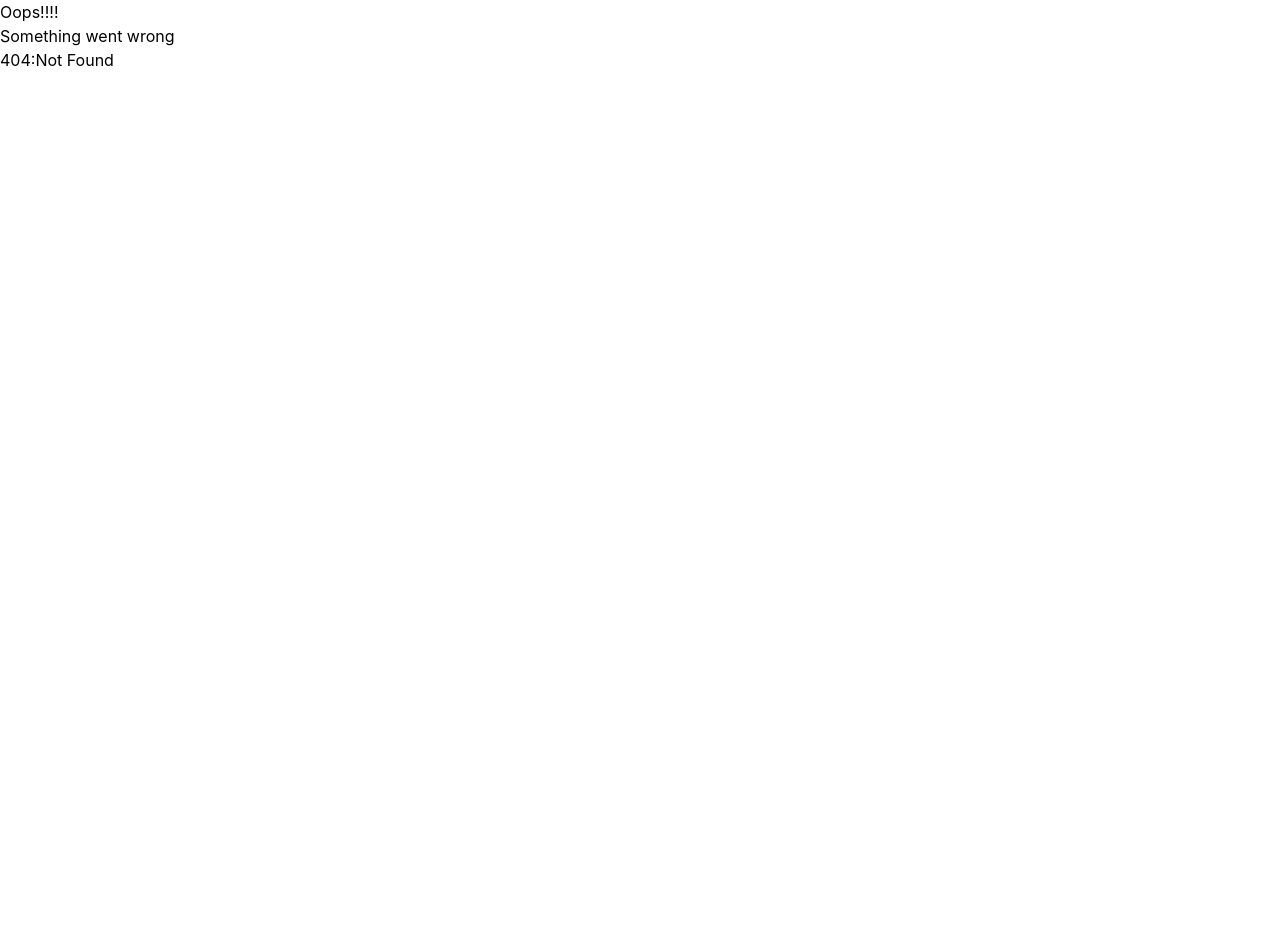
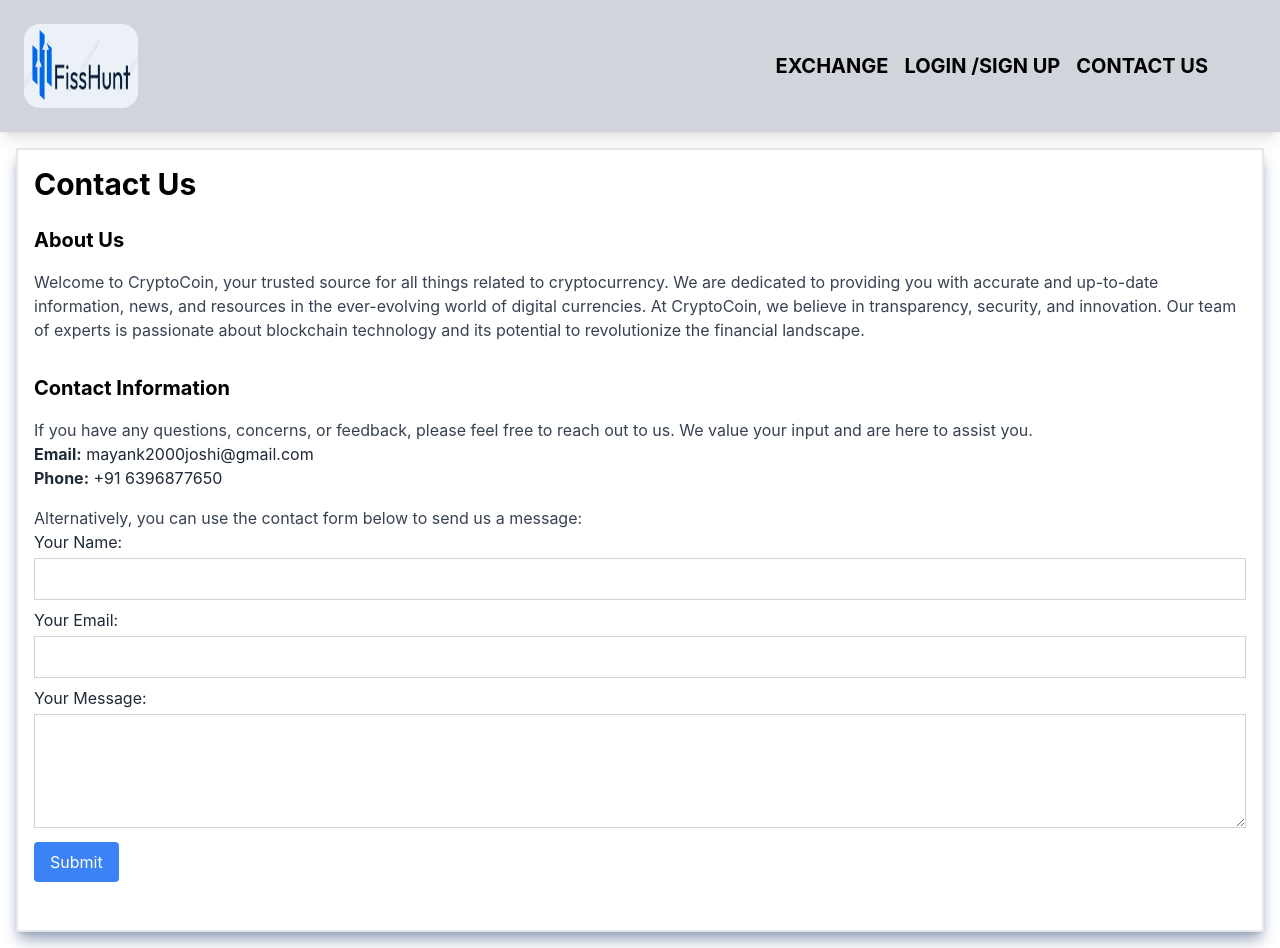
Before and after one commit to Siddhantst08/FissHunt, a React (Create React App) app in the folder fisshuntreact/: page /contact in a window 1280 px wide. Before the commit this address had no page. Before the commit the page ends 800 px from the top, so only its background shows below. Built offline with nearby package versions, Linux system fonts and the light colour scheme.

Commit message:
fixed login and sign up and added contact us form

```diff
--- a/fisshuntreact/package.json
+++ b/fisshuntreact/package.json
@@ -6,8 +6,10 @@
     "@testing-library/jest-dom": "^5.17.0",
     "@testing-library/react": "^13.4.0",
     "@testing-library/user-event": "^13.5.0",
+    "chart.js": "^4.4.1",
     "django-react-csrftoken": "^1.0.4",
     "react": "^18.2.0",
+    "react-chartjs-2": "^5.2.0",
     "react-dom": "^18.2.0",
     "react-router-dom": "^6.21.2",
     "react-scripts": "^5.0.1",
--- a/fisshuntreact/public/index.html
+++ b/fisshuntreact/public/index.html
@@ -9,7 +9,7 @@
   <meta name="viewport" content="width=device-width, initial-scale=1" />
   <meta name="theme-color" content="#000000" />
   <meta name="description" content="Web site created using create-react-app" />
-  <!-- <link rel="apple-touch-icon" href="logonew.png" /> -->
+  <!-- <link rel="apple-touch-icon" href="../src/Utilities/TitleLogo.png" /> -->
   <!--
       manifest.json provides metadata used when your web app is installed on a
       user's mobile device or desktop. See https://developers.google.com/web/fundamentals/web-app-manifest/
@@ -24,7 +24,7 @@
       work correctly both with client-side routing and a non-root public URL.
       Learn how to configure a non-root public URL by running `npm run build`.
     -->
-  <title>React App</title>
+  <title>FissHunt</title>
 </head>
 
 <body>
--- a/fisshuntreact/src/components/Body.js
+++ b/fisshuntreact/src/components/Body.js
@@ -8,10 +8,10 @@ const Body = () => {
     }, []);
 
     const fetchdata = async () => {
-        const data = await fetch("https://www.coindesk.com/pf/api/v3/content/fetch/arc-price-pages?query=%7B%7D&d=326&_website=coindesk");
+        const data = await fetch("https://www.coindesk.com/pf/api/v3/content/fetch/arc-price-pages?query=%7B%7D&d=328&_website=coindesk");
         const resdata = await data.json();
-        console.log(resdata);
-        console.log(resdata?.data);
+        // console.log(resdata);
+        // console.log(resdata?.data);
         setListOfCrypto(Object.values(resdata.prices));
     };
 
--- a/fisshuntreact/src/components/Chart.js
+++ b/fisshuntreact/src/components/Chart.js
@@ -1,4 +1,9 @@
+import { useState, useEffect } from "react";
+import { Chart as ChartJS, LineElement, PointElement, CategoryScale, LinearScale } from 'chart.js';
+import { Line } from 'react-chartjs-2';
+
 const Chart = () => {
+    const
     return (
         <div>
 
--- /dev/null
+++ b/fisshuntreact/src/components/Contact.js
@@ -0,0 +1,57 @@
+import React from 'react'
+
+const Contact = () => {
+    return (
+        <div>
+            <div className="m-4 p-4 border-2 shadow-slate-400 shadow-lg">
+                <h1 className="text-3xl font-bold mb-6">Contact Us</h1>
+
+                <section className="mb-8">
+                    <h2 className="text-xl font-bold mb-4">About Us</h2>
+                    <p className="text-gray-700">
+                        Welcome to CryptoCoin, your trusted source for all things related to cryptocurrency. We are dedicated to providing you with accurate and up-to-date information, news, and resources in the ever-evolving world of digital currencies. At CryptoCoin, we believe in transparency, security, and innovation. Our team of experts is passionate about blockchain technology and its potential to revolutionize the financial landscape.
+                    </p>
+                </section>
+
+                <section className="mb-8">
+                    <h2 className="text-xl font-bold mb-4">Contact Information</h2>
+                    <p className="text-gray-700">
+                        If you have any questions, concerns, or feedback, please feel free to reach out to us. We value your input and are here to assist you.
+                    </p>
+
+                    <div className="mb-4">
+                        <p className="text-gray-800">
+                            <strong>Email:</strong> mayank2000joshi@gmail.com
+                        </p>
+                        <p className="text-gray-800">
+                            <strong>Phone:</strong> +91 6396877650
+                        </p>
+                        {/* Add additional contact details as needed */}
+                    </div>
+
+                    <p className="text-gray-700">
+                        Alternatively, you can use the contact form below to send us a message:
+                    </p>
+
+                    {/* Contact Form */}
+                    <form className="mb-4">
+                        {/* Include necessary form fields (e.g., name, email, message) */}
+                        <label className="block text-gray-800 mb-1" htmlFor="name">Your Name:</label>
+                        <input className="w-full border border-gray-300 p-2 mb-2" type="text" id="name" name="name" required />
+
+                        <label className="block text-gray-800 mb-1" htmlFor="email">Your Email:</label>
+                        <input className="w-full border border-gray-300 p-2 mb-2" type="email" id="email" name="email" required />
+
+                        <label className="block text-gray-800 mb-1" htmlFor="message">Your Message:</label>
+                        <textarea className="w-full border border-gray-300 p-2 mb-2" id="message" name="message" rows="4" required></textarea>
+
+                        <button className="bg-blue-500 text-white px-4 py-2 rounded hover:bg-blue-600" type="submit" method="post">Submit</button>
+                    </form>
+                </section>
+            </div>
+
+        </div>
+    )
+}
+
+export default Contact
--- a/fisshuntreact/src/components/Header.js
+++ b/fisshuntreact/src/components/Header.js
@@ -13,8 +13,8 @@ const Header = () => {
 
                 <ul className="flex p-4 m-4 font-bold text-xl rounded-md ">
                     <li className="px-2  hover:underline cursor-pointer"><Link to="/exchange">EXCHANGE</Link></li>
-                    <li className="px-2  hover:underline cursor-pointer"><Link to="/exchange/login">LOGIN /SIGN UP</Link></li>
-                    <li className="px-2  hover:underline cursor-pointer">CONTACT US</li>
+                    <li className="px-2  hover:underline cursor-pointer"><Link to="/login">LOGIN /SIGN UP</Link></li>
+                    <li className="px-2  hover:underline cursor-pointer"><Link to="/contact">CONTACT US</Link></li>
 
                     <button className="login-btn"></button>
                     <li className="px-4 font-bold hover:underline"></li>
--- a/fisshuntreact/src/components/ListofCoins.js
+++ b/fisshuntreact/src/components/ListofCoins.js
@@ -1,9 +1,7 @@
 import { useEffect, useState } from "react";
 
-
-
 const ListofCoins = (data) => {
-    const { iso, name, change, ohlc, circulatingSupply, marketCap, icons } = data.data;
+    const { iso, name, change, ohlc, icons } = data.data;
     const [color, setcolor] = useState();
     const [border, setborder] = useState();
     const [bgpercent, setBgPercent] = useState();
@@ -27,8 +25,9 @@ const ListofCoins = (data) => {
             <p className="font-bold p-1 text-2xl">{name}</p>
             <span className="font-bold p-1">{iso}</span><span className="space-x-2 font-md"> 24H</span>
             <p className={`w-16 font-bold text-center rounded-md float-right text-white ${bgpercent}`}>{change?.percent.toFixed(2)}%</p>
-
-
+            <canvas id="goodCanvas1" width="400" height="100" aria-label="Hello ARIA World" role="img">
+                <p className="space-x-2 font-md text-black">Hello Fallback World</p>
+            </canvas>
         </div>
     )
 }
--- a/fisshuntreact/src/components/Login.js
+++ b/fisshuntreact/src/components/Login.js
@@ -24,7 +24,7 @@ const Login = () => {
             <div className="mx-8">
                 <label className="m-4 ">New to FissHunt ?</label>
                 <button className="bg-blue-200 font-medium rounded m-2 p-2 border-black hover:bg-blue-400">
-                    <Link to="/exchange/SignUp">Create new account</Link></button>
+                    <Link to="/SignUp">Create new account</Link></button>
             </div>
         </div >
     )
--- a/fisshuntreact/src/index.js
+++ b/fisshuntreact/src/index.js
@@ -1,8 +1,6 @@
 import React from 'react';
 import ReactDOM from 'react-dom/client';
 import './index.css';
-import App from './App';
-import reportWebVitals from './reportWebVitals';
 import appRouter from './App';
 import { RouterProvider } from 'react-router-dom';
 
@@ -17,4 +15,3 @@ root.render(
 // If you want to start measuring performance in your app, pass a function
 // to log results (for example: reportWebVitals(console.log))
 // or send to an analytics endpoint. Learn more: https://bit.ly/CRA-vitals
-reportWebVitals();
--- a/fisshuntreact/src/reportWebVitals.js
+++ /dev/null
@@ -1,13 +0,0 @@
-const reportWebVitals = onPerfEntry => {
-  if (onPerfEntry && onPerfEntry instanceof Function) {
-    import('web-vitals').then(({ getCLS, getFID, getFCP, getLCP, getTTFB }) => {
-      getCLS(onPerfEntry);
-      getFID(onPerfEntry);
-      getFCP(onPerfEntry);
-      getLCP(onPerfEntry);
-      getTTFB(onPerfEntry);
-    });
-  }
-};
-
-export default reportWebVitals;
```
Also changed, not shown: fisshuntreact/src/App.js (+8 -3 lines), fisshuntreact/src/components/Home.js (deleted), fisshuntreact/src/logo.svg (deleted), 1 other file (tests, documents, lock files or other folders).
